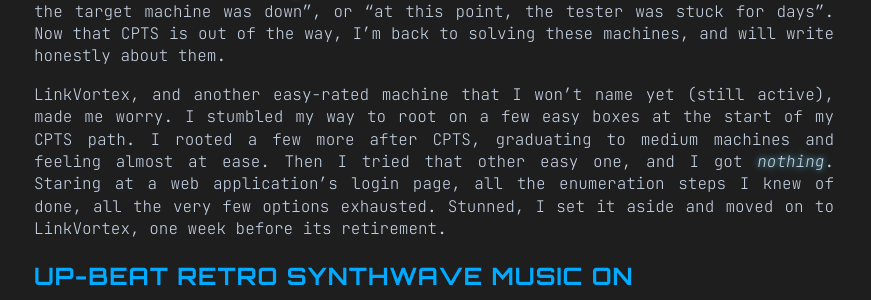
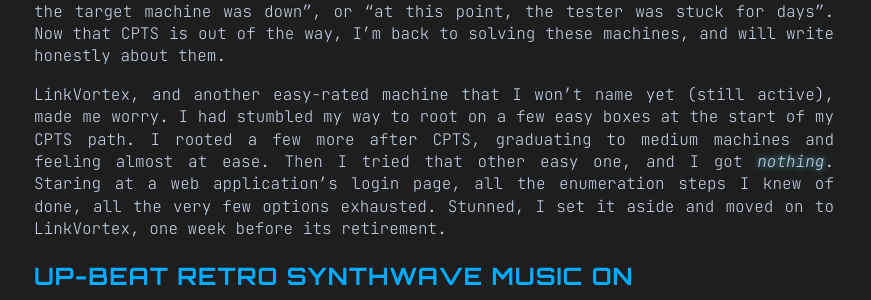
Before and after one commit to tiagomanunes/tiagomanunes.github.io, a Jekyll site: the page built from _writeups/linkvortex.md, in a window 1280 px wide. Shown: the part 316-616 px from the top of the page, without its empty margins (206-1077 px from the left). Built offline with Jekyll 4.4.1, drawn with Linux system fonts in a browser that asks for light colours; some of the changed text lies outside the part shown.

Commit message:
Minor fixes

```diff
--- a/_writeups/linkvortex.md
+++ b/_writeups/linkvortex.md
@@ -9,7 +9,7 @@
 
 Welcome! We are finally here: this is the first of my Honest Write-ups to be blinded by the light of day. I rooted my first few Hack The Box machines back in October/November last year, when I started [the CPTS path](https://academy.hackthebox.com/preview/certifications/htb-certified-penetration-testing-specialist), but then focused on studying. It was actually during the exam that the idea for these came to mind. An honest report would be _very_ different. "The tester made a stupid typo and assumed the target machine was down", or "at this point, the tester was stuck for days". Now that CPTS is out of the way, I'm back to solving these machines, and will write honestly about them.
 
-LinkVortex, and another easy-rated machine that I won't name yet (still active), made me worry. I stumbled my way to root on a few easy boxes at the start of my CPTS path. I rooted a few more after CPTS, graduating to medium machines and feeling almost at ease. Then I tried that other easy one, and I got _nothing_. Staring at a web application's login page, all the enumeration steps I knew of done, all the very few options exhausted. Stunned, I set it aside and moved on to LinkVortex, one week before its retirement.
+LinkVortex, and another easy-rated machine that I won't name yet (still active), made me worry. I had stumbled my way to root on a few easy boxes at the start of my CPTS path. I rooted a few more after CPTS, graduating to medium machines and feeling almost at ease. Then I tried that other easy one, and I got _nothing_. Staring at a web application's login page, all the enumeration steps I knew of done, all the very few options exhausted. Stunned, I set it aside and moved on to LinkVortex, one week before its retirement.
 
 ## Up-beat retro synthwave music on
 It always starts the same way - a quick `nmap` shows SSH & HTTP only, and the full TCP scan confirms it later on:
--- a/assets/css/style.css
+++ b/assets/css/style.css
@@ -110,6 +110,7 @@
   font-family: 'Orbitron', sans-serif;
   color: var(--primary-color);
   font-weight: 700;
+  text-align: left;
   text-transform: uppercase;
   letter-spacing: 1px;
 }
```
Also changed, not shown: other parts of _writeups/linkvortex.md (+1 -1 lines).
